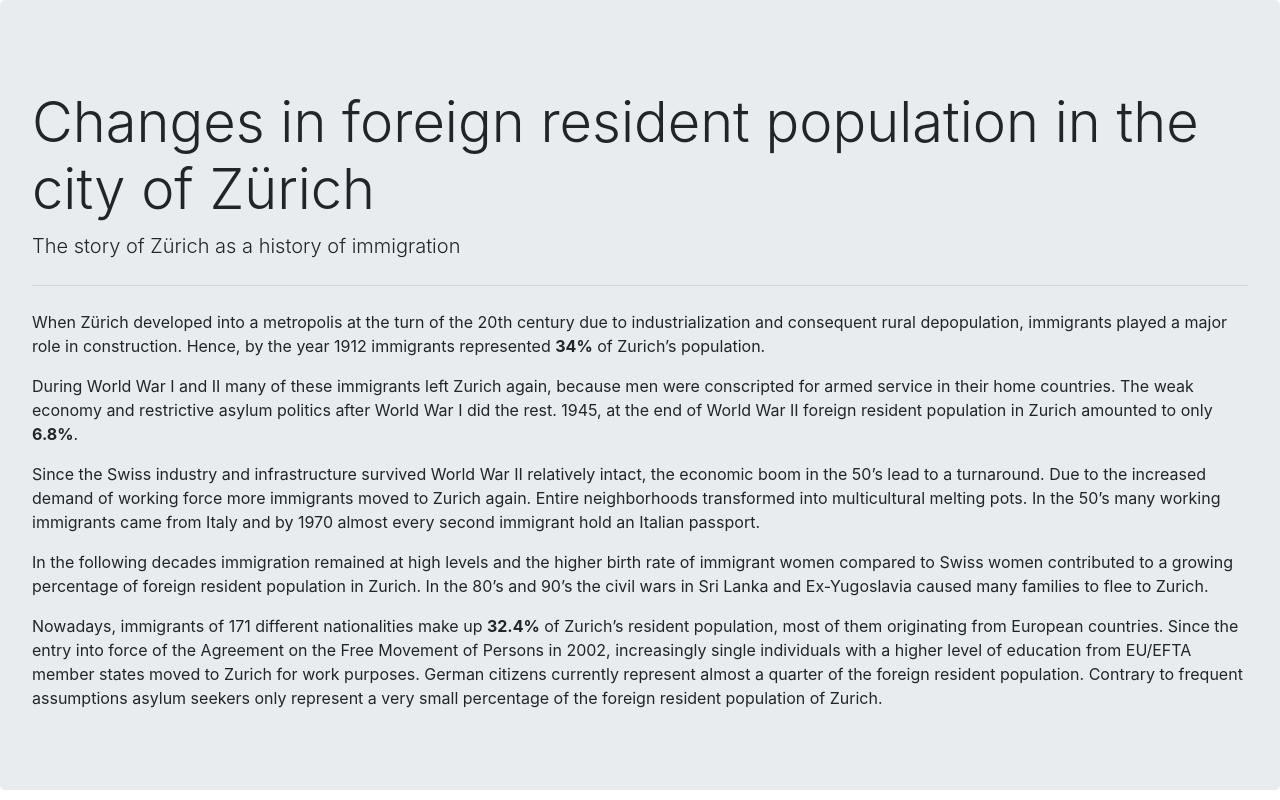
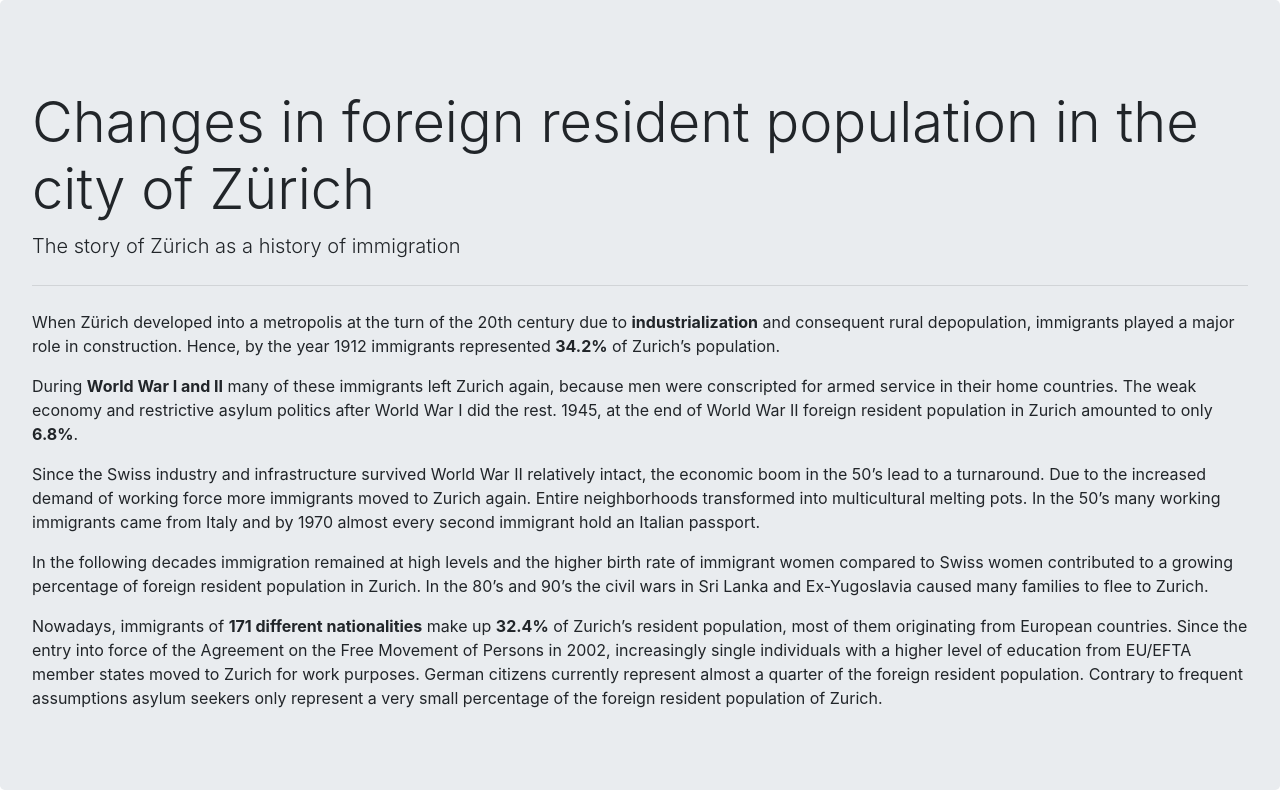
Before and after one commit to jalilhashemi/iVisPro, a plain HTML site: page index.html in a window 1280 px wide. Shown: the top 800 px of the page. Drawn offline with nearby package versions, Linux system fonts and the light colour scheme.

Commit message:
refactoring

```diff
--- a/index.html
+++ b/index.html
@@ -16,10 +16,10 @@
     <h1 class="display-4">Changes in foreign resident population in the city of Zürich</h1>
     <p class="lead">The story of Zürich as a history of immigration</p>
     <hr class="my-4">
-    <p class="paragraph">When Zürich developed into a metropolis at the turn of the 20th century due to industrialization and consequent rural
-      depopulation, immigrants played a major role in construction. Hence, by the year 1912 immigrants represented <strong>34%</strong> of
+    <p class="paragraph">When Zürich developed into a metropolis at the turn of the 20th century due to <strong>industrialization</strong>  and consequent rural
+      depopulation, immigrants played a major role in construction. Hence, by the year 1912 immigrants represented <strong>34.2%</strong> of
       Zurich’s population.</p>
-    <p class="paragraph">During World War I and II many of these immigrants left Zurich again, because men were conscripted for armed service
+    <p class="paragraph">During <strong>World War I and II</strong> many of these immigrants left Zurich again, because men were conscripted for armed service
       in their home countries. The weak economy and restrictive asylum politics after World War I did the rest. 1945, at
       the end of World War II foreign resident population in Zurich amounted to only <strong>6.8%</strong>.</p>
     <p class="paragraph">Since the Swiss industry and infrastructure survived World War II relatively intact, the economic boom in the 50’s lead
@@ -29,7 +29,7 @@
     <p class="paragraph">In the following decades immigration remained at high levels and the higher birth rate of immigrant women compared to
       Swiss women contributed to a growing percentage of foreign resident population in Zurich. In the 80’s and 90’s the
       civil wars in Sri Lanka and Ex-Yugoslavia caused many families to flee to Zurich.</p>
-    <p class="paragraph">Nowadays, immigrants of 171 different nationalities make up <strong>32.4%</strong> of Zurich’s resident population, most of them originating
+    <p class="paragraph">Nowadays, immigrants of <strong>171 different nationalities</strong> make up <strong>32.4%</strong> of Zurich’s resident population, most of them originating
       from European countries. Since the entry into force of the Agreement on the Free Movement of Persons in 2002, increasingly
       single individuals with a higher level of education from EU/EFTA member states moved to Zurich for work purposes. German
       citizens currently represent almost a quarter of the foreign resident population. Contrary to frequent assumptions
```
Also changed, not shown: resource/evolution.jpg.
